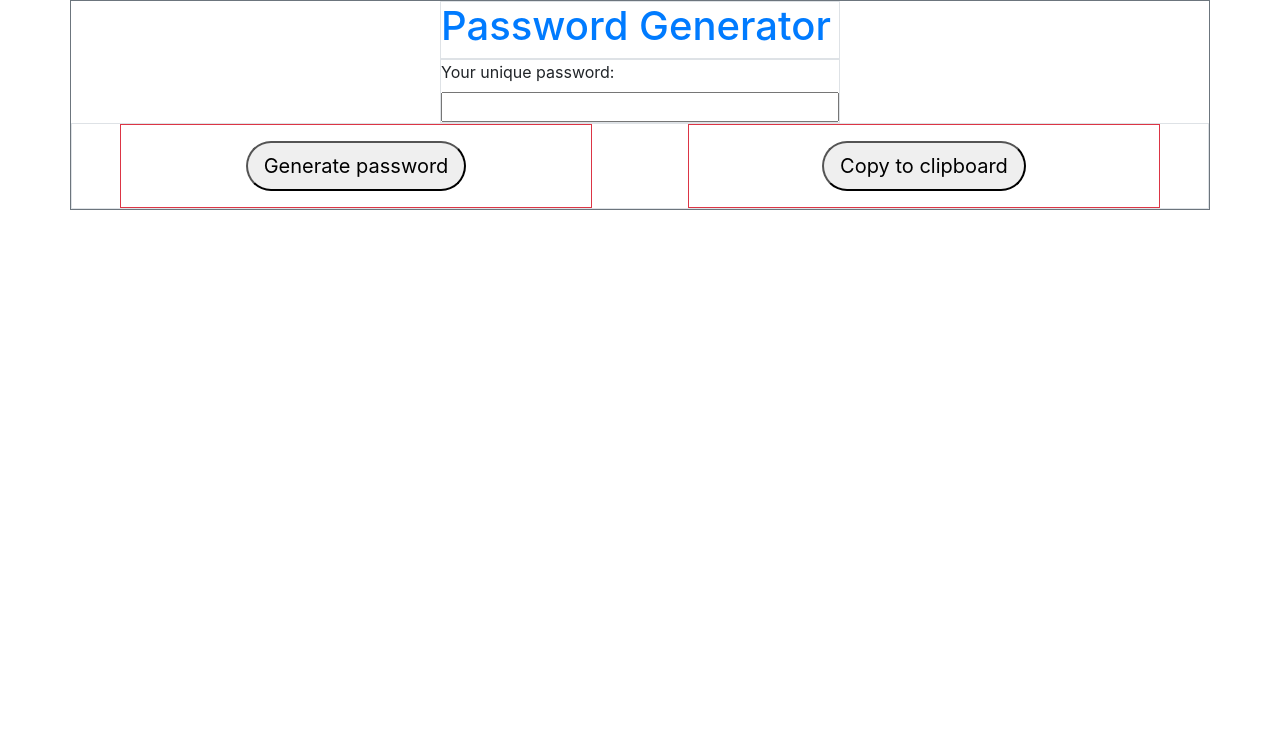
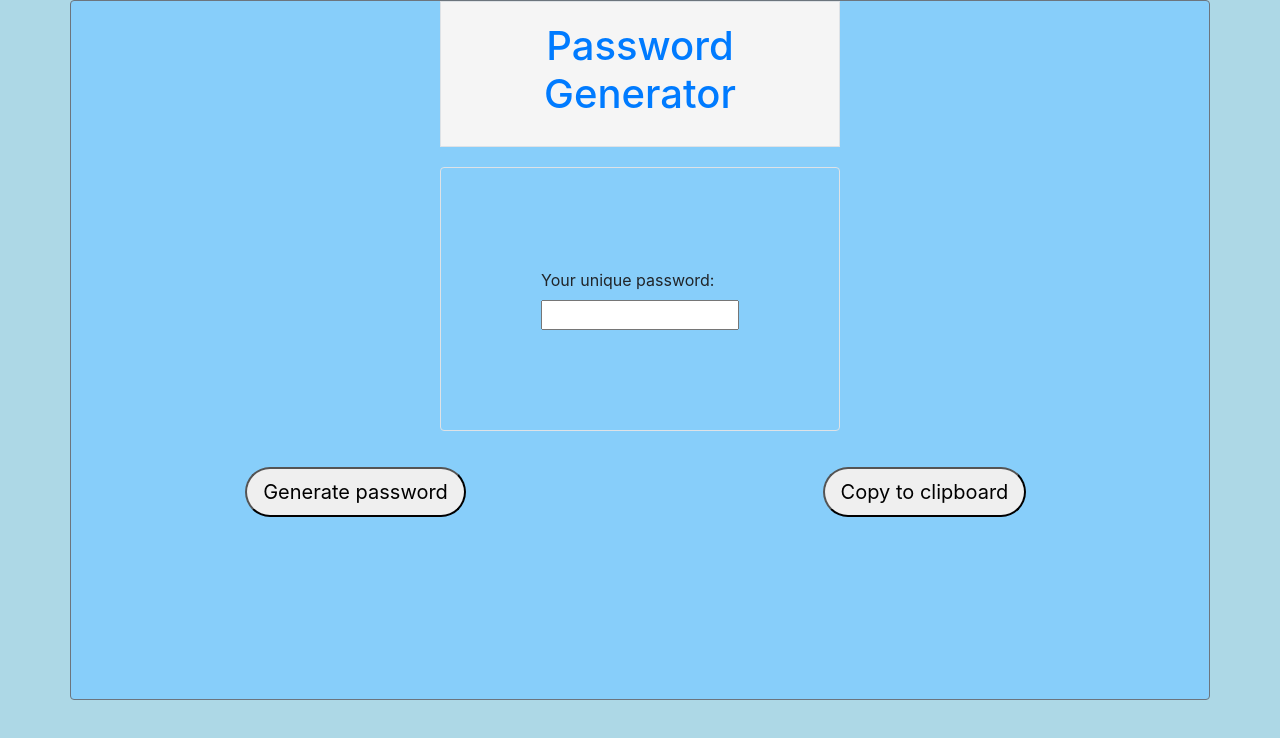
Before and after one commit to cooperpear/Homework-3, a plain HTML site: page Password generator.html in a window 1280 px wide. Drawn offline with nearby package versions, Linux system fonts and the light colour scheme.

Commit message:
adds background colors

```diff
--- a/Password generator.html
+++ b/Password generator.html
@@ -13,14 +13,14 @@
 
 </head>
 
-<body>
+<body id="body">
 
-    <div id="container" class="container border border-secondary">
-        <div id="title" class="row border mx-auto text-primary" style="width: 400px ">
+    <div id="container" class="container border border-secondary rounded">
+        <div id="title" class="row border mx-auto text-primary" style="width: 400px; text-align: center">
             <h1>Password Generator</h1>
         </div>
 
-        <div id="password" class="row border mx-auto" style="width: 400px;">
+        <div id="password" class="row border mx-auto rounded" style="width: 400px;">
             <label for="password-display">Your unique password:</label>
             <textarea readonly id="password-display" rows="1" cols="50">
             </textarea>
@@ -28,16 +28,16 @@
 
         </div>
 
-        <div id="generate" class="row border">
+        <div id="generate" class="row">
             <div class="col px-md-5">
-                <div style="text-align: center;" class="p-3 border border-danger"><button class="rounded-pill btn-lg"
+                <div style="text-align: center;" class="p-3"><button class="rounded-pill btn-lg"
                         id="generatepassword" onclick="myPassword()">Generate
                         password</button></div>
             </div>
 
 
             <div id="copy" class="col px-md-5">
-                <div style="text-align: center;" class="p-3 border border-danger"><button class="rounded-pill btn-lg"
+                <div style="text-align: center;" class="p-3"><button class="rounded-pill btn-lg"
                         id="copytoclipboard" onclick="copyPassword()">Copy to
                         clipboard</button></div>
             </div>
--- a/passwordcss.css
+++ b/passwordcss.css
@@ -1,8 +1,26 @@
-.container {
+#container {
 
-
+height: 700px;
+background-color: lightskyblue;
 
 }
+
 textarea {
   resize: none;
 }
+
+#password {
+
+  width: 300px;
+  padding: 100px;
+  margin: 20px;
+}
+
+#title {
+padding: 20px;
+background-color: whitesmoke;
+}
+
+#body{
+background-color: lightblue;
+}
```
